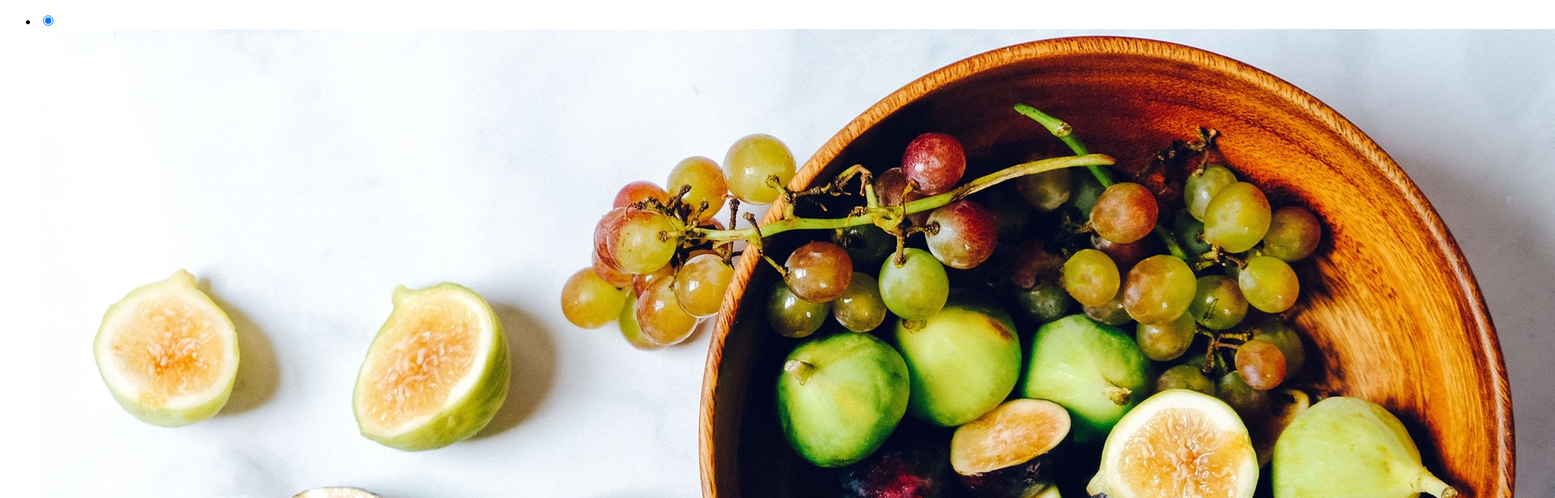
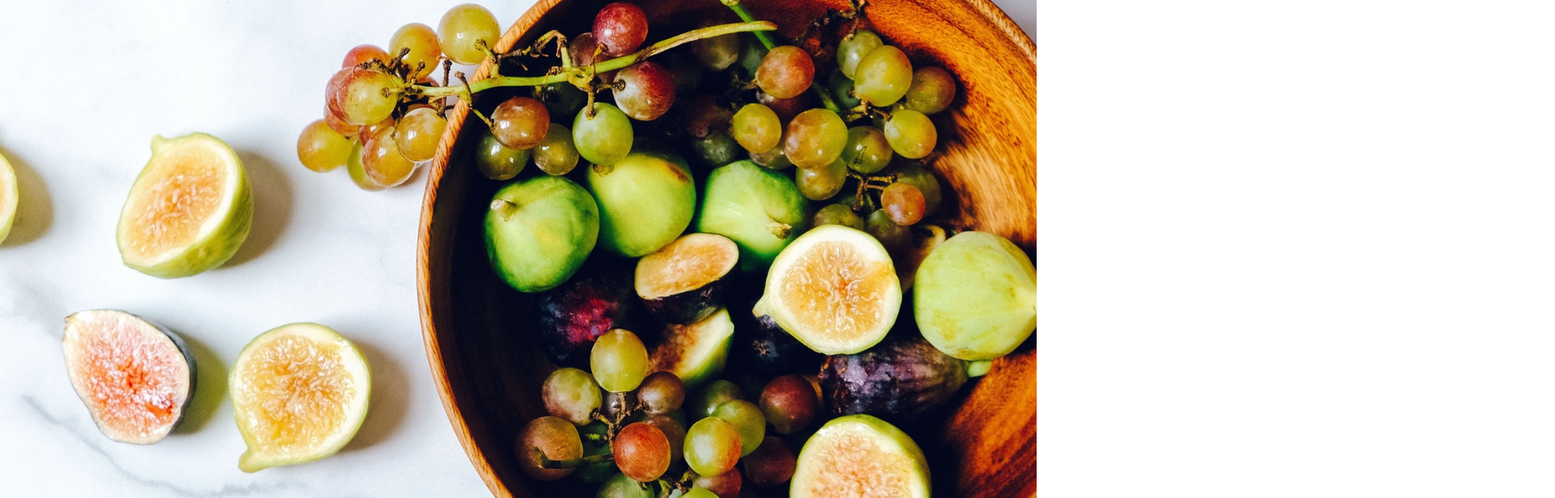
Before and after one commit to MikiP85/Slider-radio-btn, a plain HTML site: page index.html in a window 1280 px wide. Shown: the top 616 px of the page at 81% size, 1920 px wide, since content can reach past the window. Drawn offline with Linux system fonts and the light colour scheme; the site is published under a folder, as on GitHub Pages, so addresses that start at the root find nothing.

Commit message:
Update index.html

```diff
--- a/index.html
+++ b/index.html
@@ -6,7 +6,7 @@
     <meta http-equiv="X-UA-Compatible" content="IE=edge">
     <title>Page Title</title>
     <meta name="viewport" content="width=device-width, initial-scale=1">
-    <link rel="stylesheet" type="text/css" media="screen" href="/css/style.css" />
+    <link rel="stylesheet" type="text/css" media="screen" href="css/style.css" />
 </head>
 
 <body>
```
